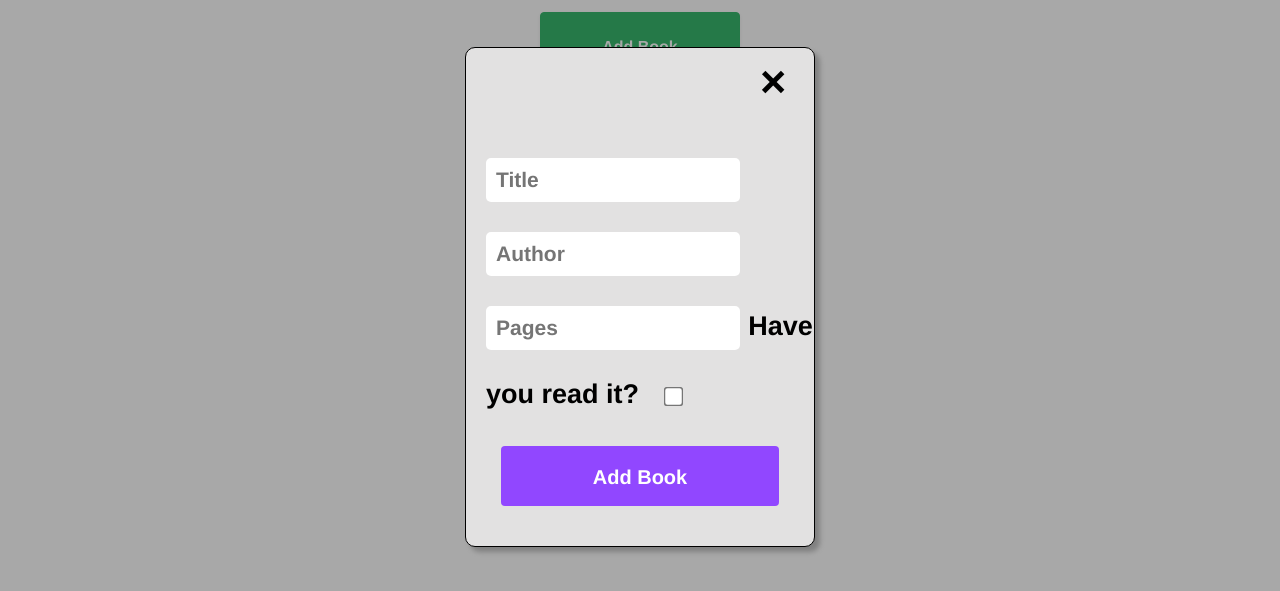
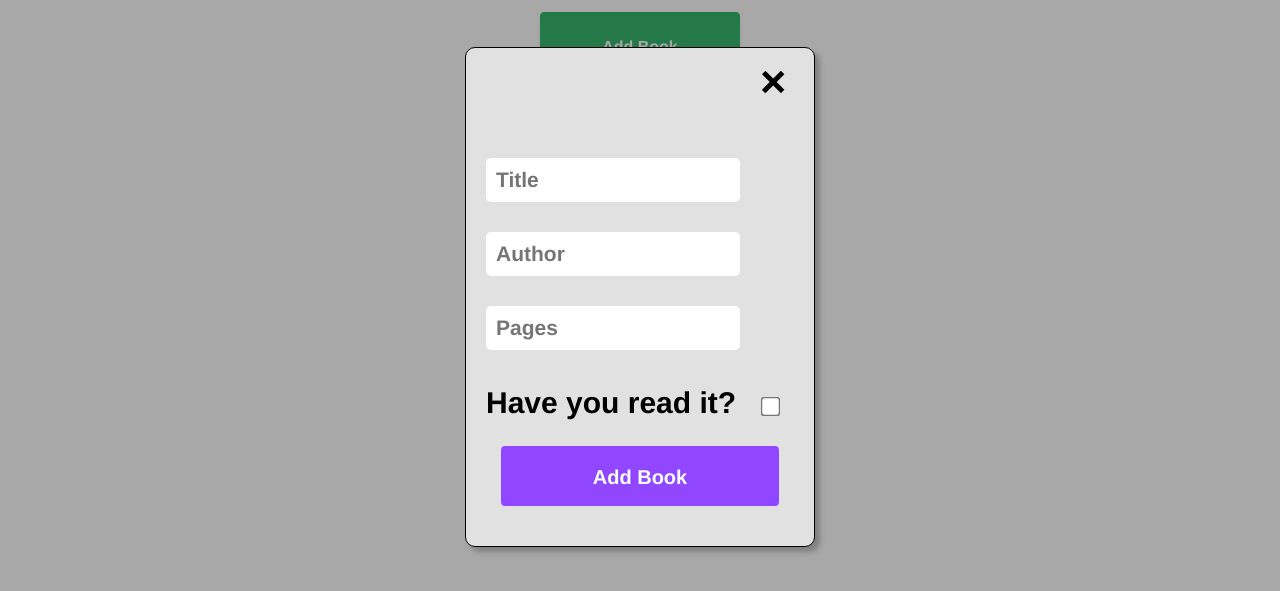
Before and after one commit to AdnanChowdhury7249/Project-Library, a plain HTML site: page index.html in a window 1280 px wide. Both pictures are taken after a click on the button "Add Book". Shown: the part 103-694 px from the top of the page. Drawn offline with Linux system fonts and the light colour scheme.

Commit message:
Edit style.css

```diff
--- a/style.css
+++ b/style.css
@@ -281,11 +281,6 @@ input {
     /* Opera */
     transform: scale(1.5);
     margin-left: 20px;
-    margin-top: 40px;
-}
-
-#readLabel {
-    /* Checkbox text */
-    font-size: 90%;
+    margin-top: 50px;
 
 }
```
